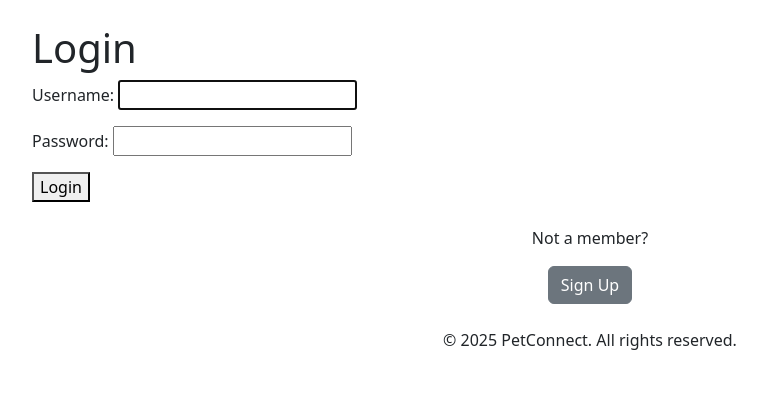
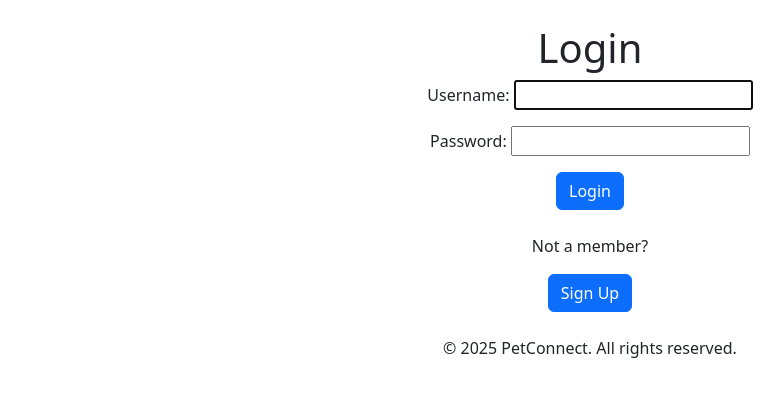
Before and after one commit to AdamAsheen/PetConnect, a Django app: page /pets/login/ in a window 1280 px wide. Shown: the part 56-453 px from the top of the page, without its empty margins (50-834 px from the left). Run offline with Django 3.2, Linux system fonts and the light colour scheme.

Commit message:
fixed minor inconsistencies

```diff
--- a/PetConnect/templates/categories/categories.html
+++ b/PetConnect/templates/categories/categories.html
@@ -5,7 +5,7 @@
 <link rel="stylesheet" href="{% static 'css/category.css' %}">
 <div class="container-fluid">
   <div class="row">
-    <div>
+    <div class="col-md-3 sidebar">
       <h4>Categories</h4>
       <div class="list-group" style="text-align: left;">
         {% for category in categories %}
--- a/PetConnect/templates/registration/login.html
+++ b/PetConnect/templates/registration/login.html
@@ -3,14 +3,16 @@
 {% block title %}Login - PetConnect{% endblock %}
 
 {% block content %}
+<div class="mt-4 text-center">
 <h1>Login</h1>
 <form method="post">
     {% csrf_token %}
     {{ form.as_p }}
-    <button type="submit">Login</button>
+    <button type="submit" class="btn btn-primary">Login</button>
 </form>
+</div>
 <div class="mt-4 text-center">
     <p>Not a member?</p>
-    <a href="{% url 'pets:signup' %}" class="btn btn-secondary">Sign Up</a>
+    <a href="{% url 'pets:signup' %}" class="btn btn-primary">Sign Up</a>
 </div>
 {% endblock %}
```
